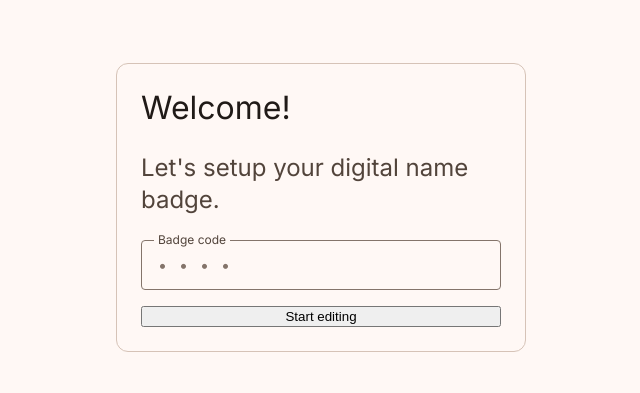
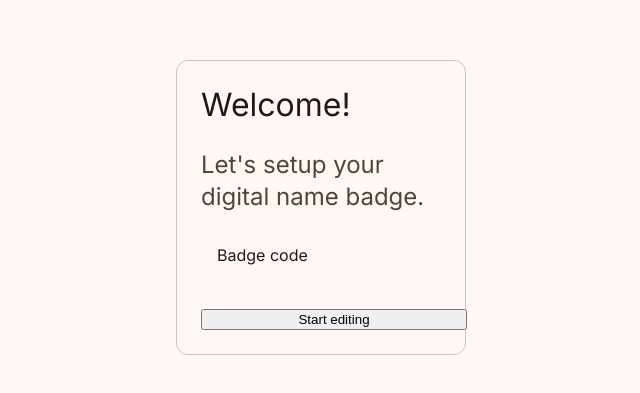
Before and after one commit to mhmatthall/badgeman-redux, a Next.js app: page / in a window 1280 px wide. Shown: the part 193-586 px from the top of the page, without its empty margins (319-959 px from the left). Built offline with nearby package versions, Linux system fonts and the light colour scheme.

Commit message:
Update pinched M3 components

```diff
--- a/src/components/Card.jsx
+++ b/src/components/Card.jsx
@@ -4,6 +4,7 @@ export default function Card({
   headline,
   subhead,
   description,
+  children,
   actions,
   actionsDivider,
   actionsAlignment = "right",
@@ -14,6 +15,7 @@ export default function Card({
       {headline && <h1 className={style.headline}>{headline}</h1>}
       {subhead && <h2 className={style.subhead}>{subhead}</h2>}
       {description && <p className={style.description}>{description}</p>}
+      {children}
       {actionsDivider && <div className={style.actionsDivider} />}
       {actions && (
         <div className={style["actions-" + actionsAlignment]}>{actions}</div>
--- a/src/components/Card.module.scss
+++ b/src/components/Card.module.scss
@@ -7,9 +7,8 @@
   display: flex;
   flex-direction: column;
   align-items: flex-start;
-  max-width: 360px;
+  max-width: 240px;
   height: auto;
-  margin: theme.$medium-margin;
   padding: theme.$medium-margin;
   gap: theme.$medium-margin;
   border-radius: theme.$corner-medium;
--- /dev/null
+++ b/src/components/FormWrapper.module.scss
@@ -0,0 +1,15 @@
+@use "@/styles/theme";
+
+.container {
+  display: flex;
+  flex-direction: column;
+  gap: theme.$medium-margin;
+  width: inherit;
+  max-width: 480px;
+  padding: 0.5rem 0.25rem;
+
+  button {
+    width: fit-content;
+    align-self: flex-end;
+  }
+}
--- /dev/null
+++ b/src/components/ProgressIndicator.jsx
@@ -0,0 +1,5 @@
+import style from "./ProgressIndicator.module.scss";
+
+export default function ProgressIndicator({ variant }) {
+  return <div className={style[variant]} />;
+}
--- /dev/null
+++ b/src/components/ProgressIndicator.module.scss
@@ -0,0 +1,41 @@
+@use "@/styles/theme";
+
+// Adapted from Bence Szabo's pen: (https://codepen.io/finnhvman/pen/OBLZRX)
+
+.linear {
+  position: absolute;
+  top: 0;
+  left: 0;
+  height: 0.25rem;
+  width: 100%;
+  color: theme.$primary;
+  background-color: rgba(theme.$on-surface, 0.08);
+  background-size: 200% 100%;
+  background-image: linear-gradient(
+    to right,
+    transparent 50%,
+    currentColor 50%,
+    currentColor 60%,
+    transparent 60%,
+    transparent 71.5%,
+    currentColor 71.5%,
+    currentColor 84%,
+    transparent 84%
+  );
+  animation: linearIndeterminate 2s infinite linear;
+}
+
+@keyframes linearIndeterminate {
+  0% {
+    background-size: 200% 100%;
+    background-position: left -31.25% top 0%;
+  }
+  50% {
+    background-size: 800% 100%;
+    background-position: left -49% top 0%;
+  }
+  100% {
+    background-size: 400% 100%;
+    background-position: left -102% top 0%;
+  }
+}
--- a/src/components/TextField.jsx
+++ b/src/components/TextField.jsx
@@ -1,30 +1,89 @@
+import { useState } from "react";
 import style from "./TextField.module.scss";
 
-export default function TextField({ label, placeholderText, supportingText }) {
+export default function TextField({
+  variant,
+  fieldType,
+  isDisabled,
+  label,
+  placeholder,
+  supportingText,
+  leadingIconGlyph,
+  trailingIconGlyph,
+  htmlName,
+  onChange,
+  onTrailingIconClick,
+  ...props
+}) {
+  const [focused, setFocused] = useState(false);
+  const onFocus = () => setFocused(true);
+  const onBlur = () => setFocused(false);
+
+  // I apologise for the following
+  let fieldAreaPaddingStyle =
+    leadingIconGlyph && trailingIconGlyph
+      ? "Both"
+      : !(leadingIconGlyph || trailingIconGlyph)
+      ? "No"
+      : leadingIconGlyph
+      ? "Leading"
+      : "Trailing";
+
+  if (fieldAreaPaddingStyle === "Both" && !focused) {
+    fieldAreaPaddingStyle = "Leading";
+  } else if (fieldAreaPaddingStyle === "Trailing" && !focused) {
+    fieldAreaPaddingStyle = "No";
+  }
+
   return (
-    <div className={style.container}>
-      <div className={style.field}>
-        <div className={style.fieldArea}>
-          <div className={style.contentArea}>
-            <div className={style.labelArea}>
-              <label htmlFor="code" className={style.label}>
-                {label}
-              </label>
+    <div className={style["container-" + variant]}>
+      {isDisabled && <div className={style.disabledOverlay} />}
+      <div className={style.textField}>
+        <div
+          className={style["textFieldArea" + fieldAreaPaddingStyle + "Icon"]}
+        >
+          {leadingIconGlyph && (
+            <div className={style.leadingIcon}>
+              <span className={style["material-symbols-outlined"]}>
+                {leadingIconGlyph}
+              </span>
             </div>
+          )}
+          <div className={style.content}>
+            <label htmlFor={htmlName} className={style.label}>
+              {label}
+            </label>
             <input
-              type="text"
-              id="code"
-              name="code"
-              autoFocus
-              required
-              maxLength={4}
-              pattern="^[0-9a-fA-F]{4}$"
-              placeholder={placeholderText}
+              {...props}
+              type={fieldType}
+              readOnly={isDisabled}
+              id={htmlName}
+              name={htmlName}
+              placeholder={placeholder}
               className={style.input}
+              onChange={onChange}
+              onFocus={isDisabled ? null : onFocus}
+              onBlur={onBlur}
             />
+          </div>
+          <div
+            onClick={onTrailingIconClick}
+            onMouseDown={(e) => {
+              e.preventDefault();
+            }}
+            className={style.trailingIconContainer}
+          >
+            {focused && trailingIconGlyph && (
+              <div className={style.trailingIcon}>
+                <span className={style["material-symbols-outlined"]}>
+                  {trailingIconGlyph}
+                </span>
+              </div>
+            )}
           </div>
         </div>
       </div>
+      <div className={style.activeIndicator} />
       {supportingText && (
         <div className={style.supportingText}>{supportingText}</div>
       )}
--- a/src/components/TextField.module.scss
+++ b/src/components/TextField.module.scss
@@ -1,64 +1,100 @@
 @use "@/styles/theme";
 @use "@/styles/m3";
+@import "material-symbols";
 
-.container {
+.container-filled,
+.container-outlined {
   display: flex;
-  height: 56px;
+  min-width: 210px;
   flex-direction: column;
   align-items: flex-start;
   flex-shrink: 0;
-  border-radius: 4px 4px 0px 0px;
+  border-radius: theme.$corner-extra-small theme.$corner-extra-small 0px 0px;
 
-  .field {
+  &:has(.disabledOverlay) {
+    .textField {
+      background: none;
+      opacity: 0.38;
+    }
+    input {
+      cursor: default;
+    }
+  }
+
+  // When focussed and not disabled
+  &:focus-within:not(:has(input:read-only)) {
+    .label {
+      color: theme.$primary;
+    }
+  }
+
+  .textField {
     display: flex;
     flex-direction: column;
     align-items: flex-start;
     gap: 10px;
     align-self: stretch;
-    border-radius: 4px;
-    border: 1px solid theme.$outline;
+    color: theme.$on-surface-variant;
 
-    .fieldArea {
+    .textFieldAreaNoIcon,
+    .textFieldAreaBothIcon,
+    .textFieldAreaLeadingIcon,
+    .textFieldAreaTrailingIcon {
       display: flex;
-      padding: 4px 0px 4px 16px;
       align-items: center;
       align-self: stretch;
-      border-radius: 4px 4px 0px 0px;
+      border-radius: theme.$corner-extra-small theme.$corner-extra-small 0px 0px;
 
-      .contentArea {
+      .leadingIcon {
+        display: flex;
+        width: 48px;
+        height: 48px;
+        flex-direction: column;
+        justify-content: center;
+        align-items: center;
+        gap: 10px;
+        color: theme.$on-surface-variant;
+        font-size: theme.$medium-symbol;
+      }
+
+      .content {
         display: flex;
         height: 40px;
         flex-direction: column;
         justify-content: center;
         align-items: flex-start;
-        position: relative;
         flex: 1 0 0;
 
-        .labelArea {
+        .label {
+          @include m3.body-small;
           display: flex;
-          padding: 0px 4px;
           align-items: center;
-          position: absolute;
-          left: -4px;
-          top: -13px;
-          background: theme.$surface;
-
-          .label {
-            color: theme.$on-surface-variant;
-            @include m3.body-small;
-          }
         }
 
         .input {
-          display: flex;
+          @include m3.body-large;
+          display: inline-block;
+          width: 100%;
           align-items: center;
           color: theme.$on-surface;
-          @include m3.body-large;
-          letter-spacing: 12px;
+          caret-color: theme.$primary;
         }
+      }
 
-        ::placeholder {
-          color: theme.$outline;
+      .trailingIconContainer {
+        display: flex;
+        cursor: pointer;
+
+        .trailingIcon {
+          display: flex;
+          width: 48px;
+          height: 48px;
+          flex-direction: column;
+          justify-content: center;
+          align-items: center;
+          gap: 10px;
+          color: theme.$on-surface-variant;
+          font-size: theme.$medium-symbol;
         }
       }
     }
@@ -66,11 +102,105 @@
 
   .supportingText {
     display: flex;
-    padding: 4px 16px 0px 16px;
+    padding: theme.$corner-extra-small theme.$corner-large 0px
+      theme.$corner-large;
     align-items: flex-start;
     gap: 10px;
     align-self: stretch;
-    flex: 1 0 0;
+
     @include m3.body-small;
+    color: theme.$on-surface-variant;
   }
 }
+
+// Variant-specific styling
+.textFieldAreaNoIcon {
+  padding: theme.$corner-small theme.$corner-large;
+}
+
+.textFieldAreaBothIcon {
+  padding: theme.$corner-extra-small 0;
+}
+
+.textFieldAreaLeadingIcon {
+  padding: theme.$corner-extra-small theme.$corner-large
+    theme.$corner-extra-small 0;
+}
+
+.textFieldAreaTrailingIcon {
+  padding: theme.$corner-extra-small 0 theme.$corner-extra-small
+    theme.$corner-large;
+}
+
+.container-filled {
+  &:hover {
+    .textFieldAreaNoIcon,
+    .textFieldAreaBothIcon,
+    .textFieldAreaLeadingIcon,
+    .textFieldAreaTrailingIcon {
+      background: rgba(theme.$on-surface, 0.08);
+    }
+  }
+
+  // When focussed and not disabled
+  &:focus-within:not(:has(input:read-only)) {
+    .activeIndicator {
+      height: 2px;
+      background: theme.$primary;
+      margin: -1px 0 0 0;
+    }
+  }
+
+  .disabledOverlay {
+    width: inherit;
+    height: 56px;
+    position: absolute;
+    background: rgba(theme.$on-surface, 0.04);
+    border-radius: theme.$corner-extra-small theme.$corner-extra-small 0px 0px;
+  }
+
+  .activeIndicator {
+    width: 100%;
+    height: 1px;
+    background: theme.$on-surface-variant;
+  }
+
+  .textField {
+    background: theme.$surface-container-highest;
+    border-radius: theme.$corner-extra-small theme.$corner-extra-small 0px 0px;
+  }
+}
+
+.container-outlined {
+  &:hover {
+    .textField {
+      box-shadow: 0 0 0 1px theme.$on-surface;
+      color: theme.$on-surface;
+    }
+  }
+
+  // When focussed and not disabled
+  &:focus-within:not(:has(input:read-only)) {
+    .textField {
+      border-color: transparent;
+      box-shadow: 0 0 0 2px theme.$primary;
+    }
+  }
+
+  .textField {
+    border-radius: theme.$corner-extra-small;
+    box-shadow: 0 0 0 1px theme.$outline;
+
+    .content {
+      position: relative;
+
+      .label {
+        padding: 0px theme.$corner-extra-small;
+        position: absolute;
+        left: -4px;
+        top: -16px;
+        background: theme.$surface;
+      }
+    }
+  }
+}
```
Also changed, not shown: src/components/Button.jsx (+21 -2 lines), src/components/Button.module.scss (+23 -2 lines), src/components/FormWrapper.jsx (added, +9 -0 lines).
